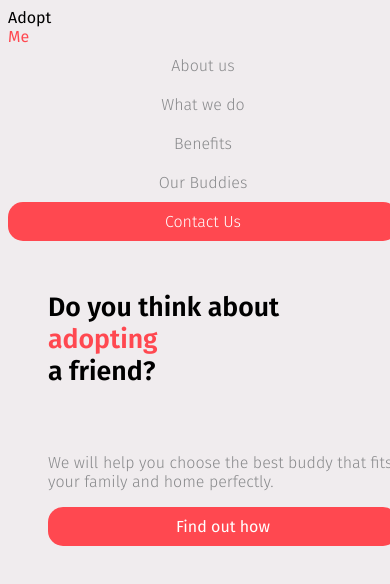
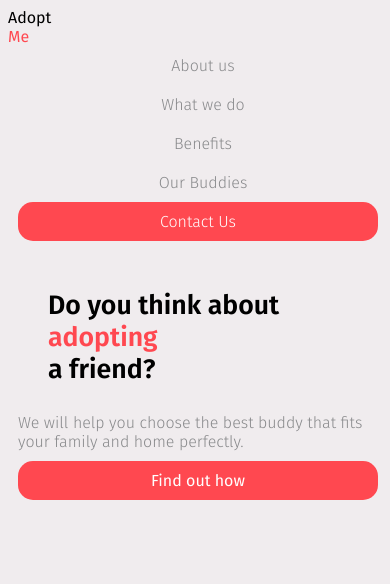
Before and after one commit to hbarker1/Barker_Part_One, a plain HTML site: page index.html in a window 390 px wide. Drawn offline with Linux system fonts and the light colour scheme.

Commit message:
Made contact button responsive to mobile sizes. Attempting to change Adopt Me to be on one line in mobile view

```diff
--- a/Styles.css
+++ b/Styles.css
@@ -3,6 +3,10 @@
 * {
     font-family: 'Fira Sans', sans-serif;
 }
+
+
+
+
 
 
 
@@ -139,15 +143,25 @@ p {
 
 
 
-.container {
-  display:inline-block;
+
+
+span {
+  white-space: nowrap;
+
 }
 
 .menu ul {
+  padding: 0px;
   text-align: left;
 }
 
+#contact
+{
 
+  padding: 10px 40px 10px 40px;
+  margin: 0px 20px 20px 10px
+
+}
 
   body {
     background-color: #F0ECEE;
@@ -163,11 +177,14 @@ h1 {
 
 }
  p {
-   margin-left: none;
+   margin: 0px 10px 10px 10px ;
  }
 
 
-
+.content a#find {
+  padding: 10px 40px 10px 40px;
+  text-align: center;
+  margin: 0px 20px 20px 10px
 
 
 
--- a/index.html
+++ b/index.html
@@ -14,15 +14,15 @@
 
 </head>
 
-<div id="container">
-  <div style="float:left;">Adopt<span style="color:#FF4850">Me</span></div>
+<div class="container">
+  <div style="float:left; white-space: nowrap;">Adopt <span style="white-space: nowrap;color:#FF4850">Me</span></span></div>
 <div class="menu">
       <ul>
         <li><a href="what">About us</a></li>
         <li><a href="benefits">What we do</a></li>
         <li><a href="buddies">Benefits</a></li>
         <li><a href="contact">Our Buddies</a></li>
-        <li><a href="about" id="contact">Contact Us</a></li>
+        <li><a href="about" style="text-decoration:none" id="contact">Contact Us</a></li>
       </ul>
 </div>
       <div style="float:none;clear:both;"></div>
@@ -31,7 +31,7 @@
 <body>
 
 <div align="left">
-      <p><h1>Do you think about <span style="color:#FF4850">adopting</span> a friend?</h1>
+    <p><h1>Do you think about <span style="color:#FF4850">adopting</span> a friend?</h1>
   </p>
     <p>We will help you choose the best buddy that fits your
     family and home perfectly.</p>
```
